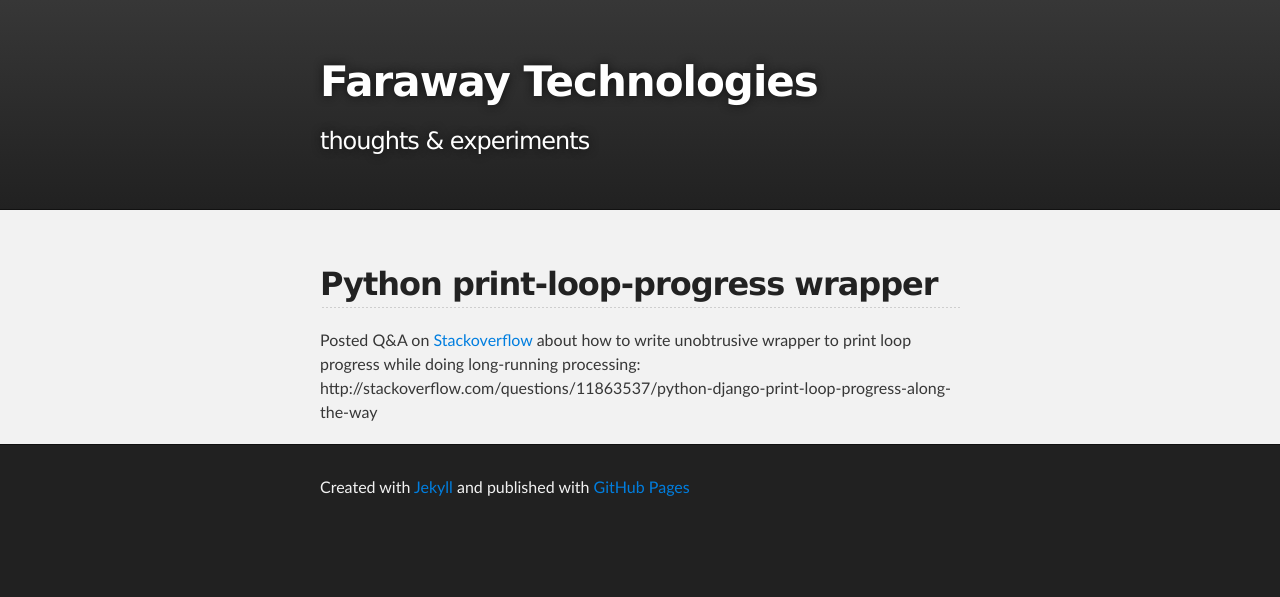
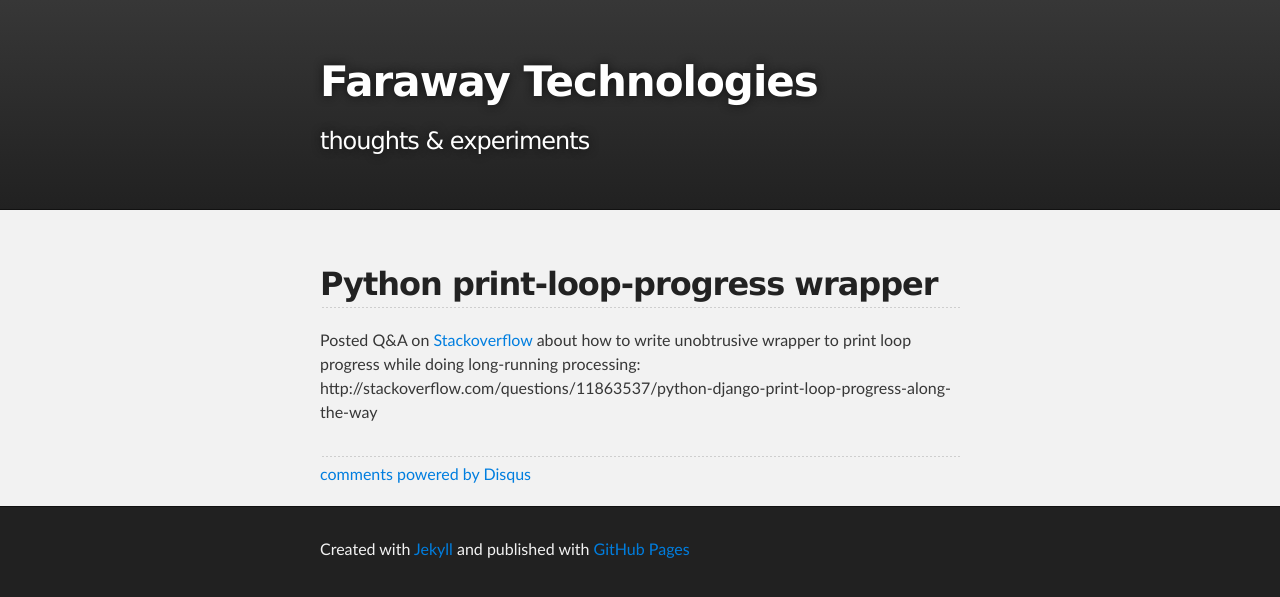
Before and after one commit to dragoon/dragoon.github.io, a Jekyll site: the page built from _posts/2012-08-08-python-print-loop-progress-decorator.html, in a window 1280 px wide. Shown: the top 597 px of the page. Built offline with Jekyll 4.4.1, drawn with Linux system fonts in a browser that asks for light colours; comment, search, counter and statistics services are not loaded; some of the changed lines change nothing that is shown.

Commit message:
added disqus comments

```diff
--- a/_layouts/post.html
+++ b/_layouts/post.html
@@ -4,3 +4,22 @@
 
 <h2 class="content">{{page.title}}</h2>
 {{ content }}
+
+<br><hr>
+<div id="disqus_thread"></div>
+<script type="text/javascript">
+    var disqus_shortname = 'prokofyev';
+
+    /* * * DON'T EDIT BELOW THIS LINE * * */
+    (function () {
+        var dsq = document.createElement('script');
+        dsq.type = 'text/javascript';
+        dsq.async = true;
+        dsq.src = '//' + disqus_shortname + '.disqus.com/embed.js';
+        (document.getElementsByTagName('head')[0] || document.getElementsByTagName('body')[0]).appendChild(dsq);
+    })();
+</script>
+<noscript>Please enable JavaScript to view the <a href="http://disqus.com/?ref_noscript">comments
+    powered by Disqus.</a></noscript>
+<a href="http://disqus.com" class="dsq-brlink">comments powered by <span
+        class="logo-disqus">Disqus</span></a>
```
